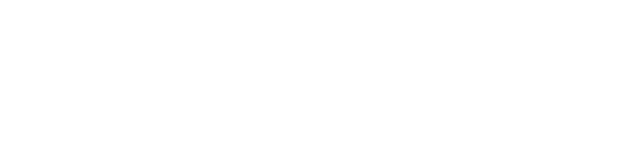
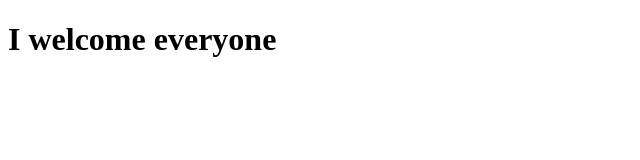
Before and after one commit to AdamMartyn/learning-git-2, a plain HTML site: page index-git-2.html in a window 1280 px wide. Shown: the whole page, without its empty margins (0-640 px from the left). Drawn offline with nearby package versions, Linux system fonts and the light colour scheme; files that its build step writes are made by us from their sources.

Commit message:
Intro content

```diff
--- a/index-git-2.html
+++ b/index-git-2.html
@@ -3,9 +3,10 @@
 <head>
 	<meta charset="UTF-8">
 	<meta name="viewport" content="width=device-width, initil-scale=1">
-    	<title></title>
+    	<title>First time in git</title>
     	<link rel="stylesheet" type="text/css" href="style.css">
 </heaad>
 <body>
+	<h1>I welcome everyone</h1>
 </body>
 </html>
```
